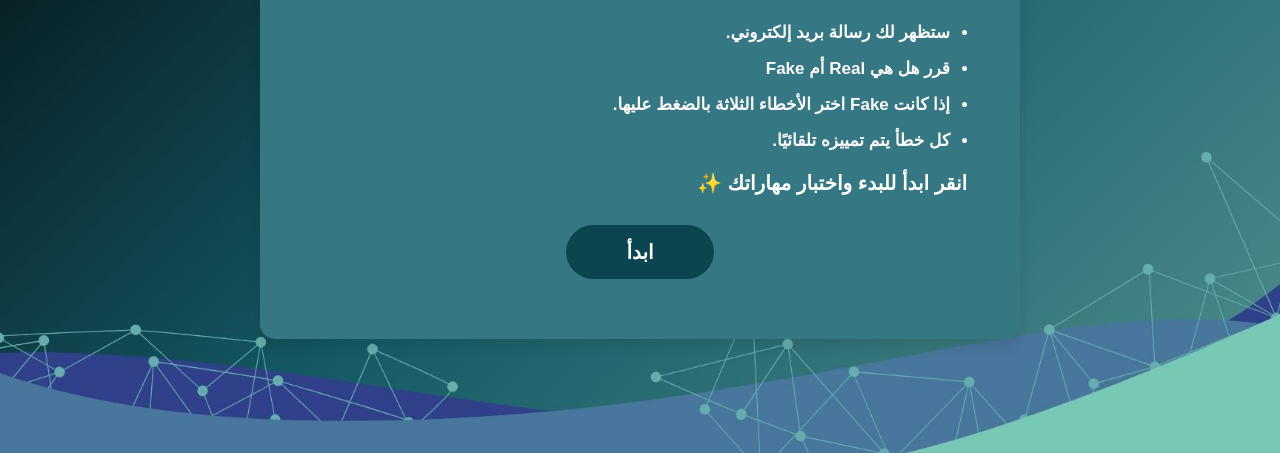
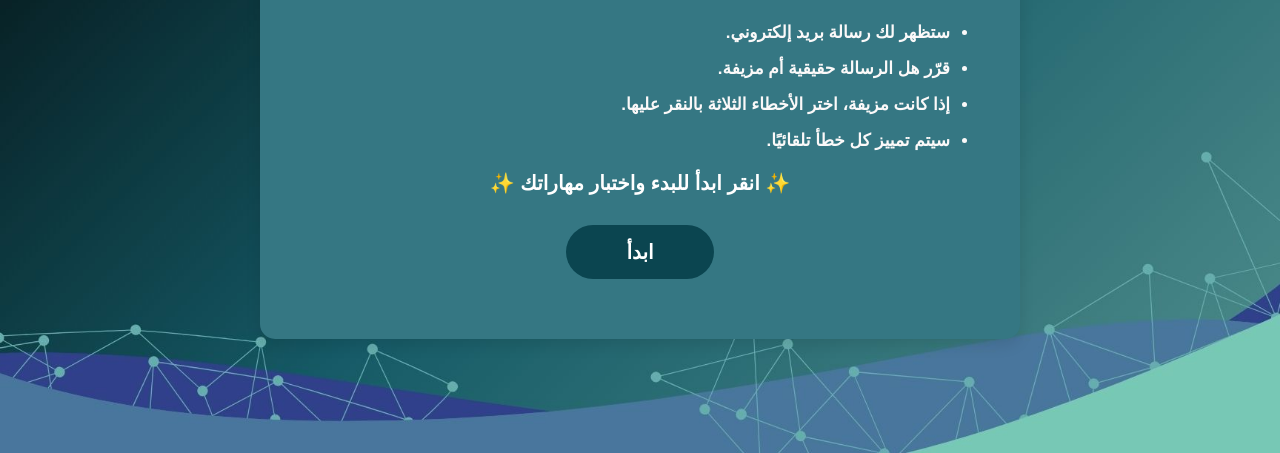
Before and after one commit to BayanHattari/RealOrFakeEmail, a plain HTML site: page index.html in a window 1280 px wide. Shown: the part 347-800 px from the top of the page. Drawn offline with Linux system fonts and the light colour scheme.

Commit message:
Update index.html

```diff
--- a/index.html
+++ b/index.html
@@ -35,7 +35,7 @@
       display:block; margin:30px auto; padding:15px 60px; font-size:20px; font-weight:bold; border-radius:30px;
       background:#0b4550; color:#fff; cursor:pointer; transition:0.3s;
     }
-    .start-btn, .fake, .real{ font-family:'Grant','Garet',sans-serif; }
+    .start-btn, .fake, .real, .check-btn{ font-family:'Grant','Garet',sans-serif; }
     #errorFinderPage .email-header.ltr{ text-align:left; color:#fcfcfc; font-weight:normal; margin-bottom:8px; }
     #errorFinderPage .email-body.ltr{ text-align:left; color:#fcfcfc; line-height:1.5; }
     .start-btn:hover{ background:#042e36; }
@@ -49,7 +49,7 @@
     .check-btn:hover{ background:#042e36; }
     .play-title{ text-align:center; font-size:25px; font-weight:bold; margin-bottom:25px; margin-top:50px; }
     .instructions li{ font-size:17px; margin-bottom:15px; }
-    .excite{ font-size:20px; font-weight:bold; margin-top:20px; margin-bottom:30px; margin-right:23px; color:#fff; }
+    .excite{ font-size:20px; font-weight:bold; margin:20px 0 30px; color:#fff; text-align:center; }
     .progress{ text-align:center; margin:8px 0 6px; color:#fcfbfb; font-weight:bold; }
     .result-card{
       background:#357783; border-radius:15px; box-shadow:0 6px 15px rgba(0,0,0,0.1);
@@ -64,7 +64,7 @@
     .info span{ display:block; font-size:18px; font-weight:bold; }
     .btn{ display:inline-block; padding:12px 25px; border-radius:30px; background:#0b4550; color:#fff; font-size:16px; cursor:pointer; transition:0.3s; text-decoration:none; }
     .btn:hover{ opacity:.85; background:#042e36; }
-    .victory .title{ color:#77c9b6; } .failure .title{ color:#dc3545; }
+    .victory .title{ color:#77c9ب6; } .failure .title{ color:#dc3545; }
     #resultPage{ direction:ltr; text-align:left; }
     #resultPage .result-card{ align-items:center; }
   </style>
@@ -75,14 +75,14 @@
     <div class="card">
       <img src="Screenshot_2025-08-29_144629-removebg-preview.png" alt="TechHub Logo" class="logo-left"/>
       <img src="logo_tech_hub_real_or_fake-removebg-preview.png" alt="FCIT Logo" class="logo-right"/>
-      <p class="play-title">طريقة اللعب :</p>
+      <p class="play-title">طريقة اللعب:</p>
       <ul class="instructions">
         <li><b>ستظهر لك رسالة بريد إلكتروني.</b></li>
-        <li><b>قرر هل هي Real أم Fake</b></li>
-        <li><b>إذا كانت Fake اختر الأخطاء الثلاثة بالضغط عليها.</b></li>
-        <li><b>كل خطأ يتم تمييزه تلقائيًا.</b></li>
+        <li><b>قرّر هل الرسالة حقيقية أم مزيفة.</b></li>
+        <li><b>إذا كانت مزيفة، اختر الأخطاء الثلاثة بالنقر عليها.</b></li>
+        <li><b>سيتم تمييز كل خطأ تلقائيًا.</b></li>
       </ul>
-      <p class="excite">انقر ابدأ للبدء واختبار مهاراتك ✨</p>
+      <p class="excite">✨ انقر ابدأ للبدء واختبار مهاراتك ✨</p>
       <button class="start-btn" onclick="goToEmail()">ابدأ</button>
     </div>
   </div>
```
